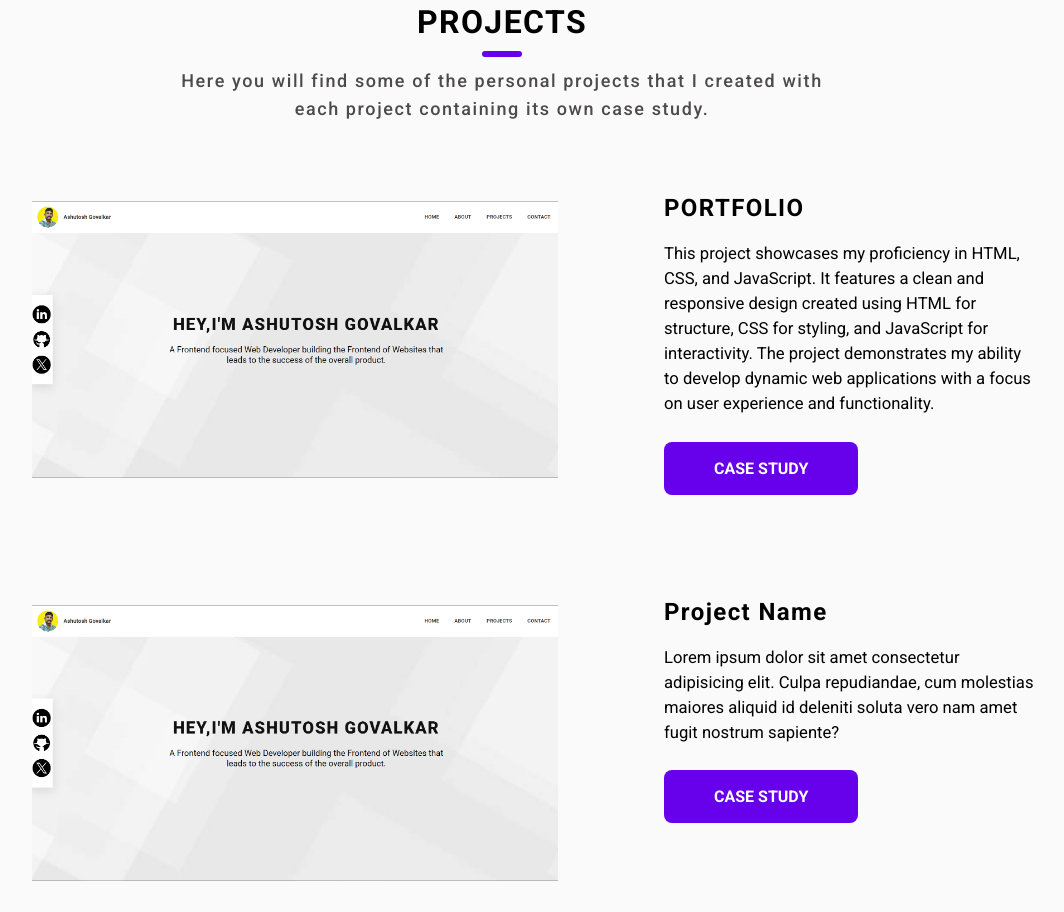
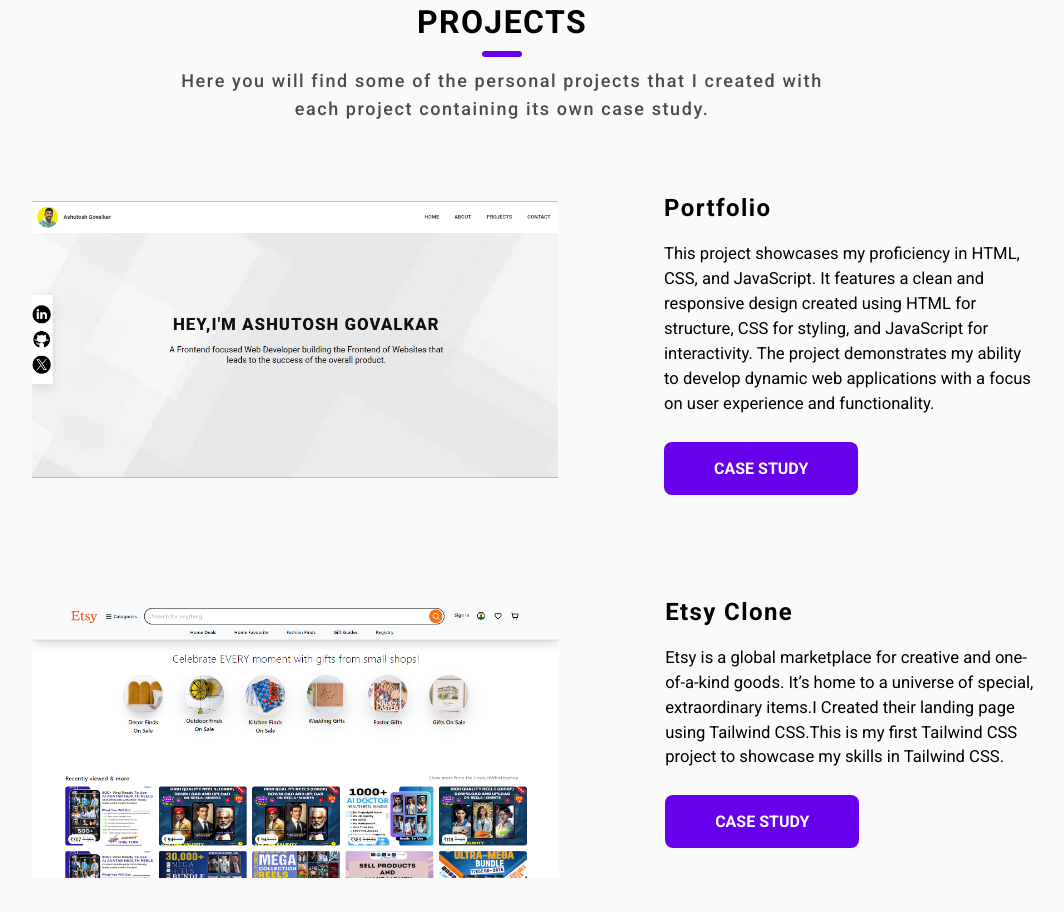
Before and after one commit to ashutoshgovalkar2908/My-Portfolio, a plain HTML site: page index.html in a window 1280 px wide. Shown: the part 1703-2615 px from the top of the page, without its empty margins (138-1202 px from the left). Drawn offline with Linux system fonts and the light colour scheme.

Commit message:
Added Etsy clone image in project-image and its short info.

```diff
--- a/index.html
+++ b/index.html
@@ -195,7 +195,7 @@
                                 <div class="project-detail">
                                     <div class="project-name-details">
                                         <div>
-                                            <h3 class="project-name">PORTFOLIO</h3>
+                                            <h3 class="project-name">Portfolio</h3>
                                         </div>
                                         <div>
                                             <p class="about-project">
@@ -214,24 +214,22 @@
                             </div>
                             <div class="flex project-outer">
                                 <div class="project-image">
-                                    <div class="image"><img src="Img/portfolio.png" alt="">
+                                    <div class="image"><img src="Img/EtsyClone.png" alt="">
                                     </div>
                                 </div>
                                 <div></div>
                                 <div class="project-detail">
                                     <div class="project-name-details">
                                         <div>
-                                            <h3 class="project-name">Project Name</h3>
+                                            <h3 class="project-name">Etsy Clone</h3>
                                         </div>
                                         <div>
                                             <p class="about-project">
-                                                Lorem ipsum dolor sit amet consectetur adipisicing elit. Culpa
-                                                repudiandae, cum molestias maiores aliquid id deleniti soluta vero nam
-                                                amet fugit nostrum sapiente?
+                                                Etsy is a global marketplace for creative and one-of-a-kind goods. It’s home to a universe of special, extraordinary items.I Created their landing page using Tailwind CSS.This is my first Tailwind CSS project to showcase my skills in Tailwind CSS.
                                             </p>
                                         </div>
                                         <div class="project-button">
-                                            <button><a href="#" target="_blank">Case Study</a></button>
+                                            <button><a href="./Projects/index.html" target="_blank">Case Study</a></button>
                                         </div>
                                     </div>
                                 </div>
```
